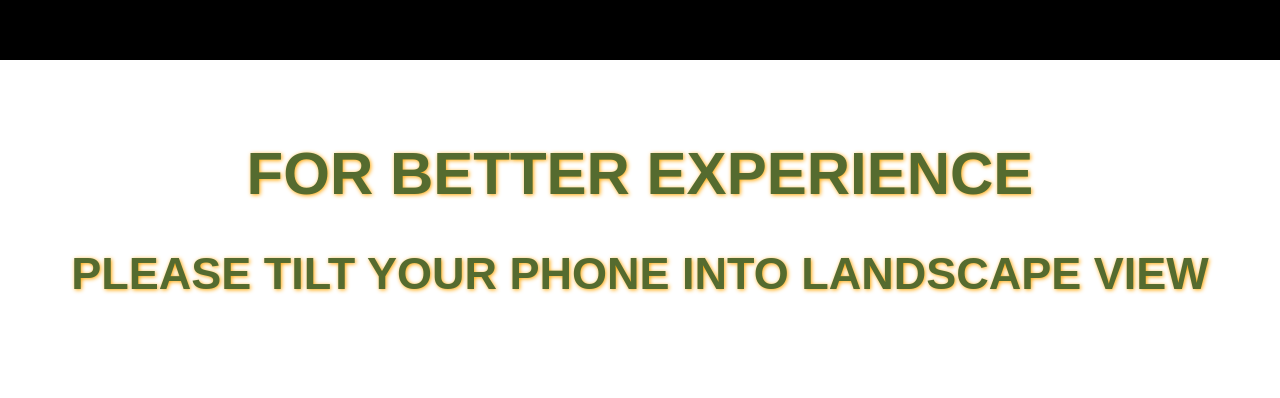
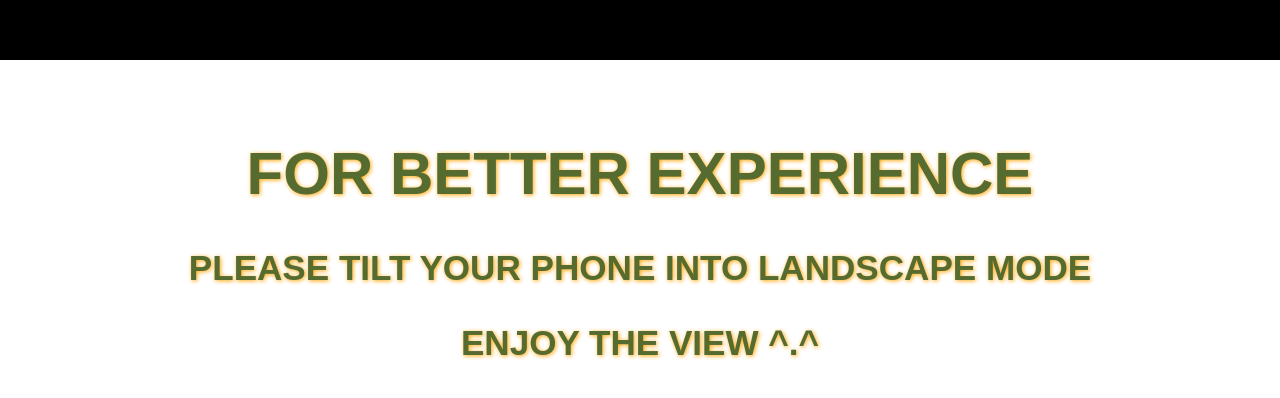
Before and after one commit to zolvo/3D-World, a plain HTML site: page index.html in a window 1280 px wide. Shown: the part 580-978 px from the top of the page. Before the commit the page ends 918 px from the top, so only its background shows below. Drawn offline with nearby package versions, Linux system fonts and the light colour scheme.

Commit message:
final revision

```diff
--- a/index.html
+++ b/index.html
@@ -10,7 +10,8 @@
     <center>
       <div class="tilt-text">
         <h1>FOR BETTER EXPERIENCE</h1>
-        <h2>PLEASE TILT YOUR PHONE INTO LANDSCAPE VIEW</h2>
+        <h3>PLEASE TILT YOUR PHONE INTO LANDSCAPE MODE</h3>
+        <h3>ENJOY THE VIEW ^.^</h3>
       </div>
     </center>
     <script src="https://cdnjs.cloudflare.com/ajax/libs/three.js/r128/three.min.js"></script>
```
